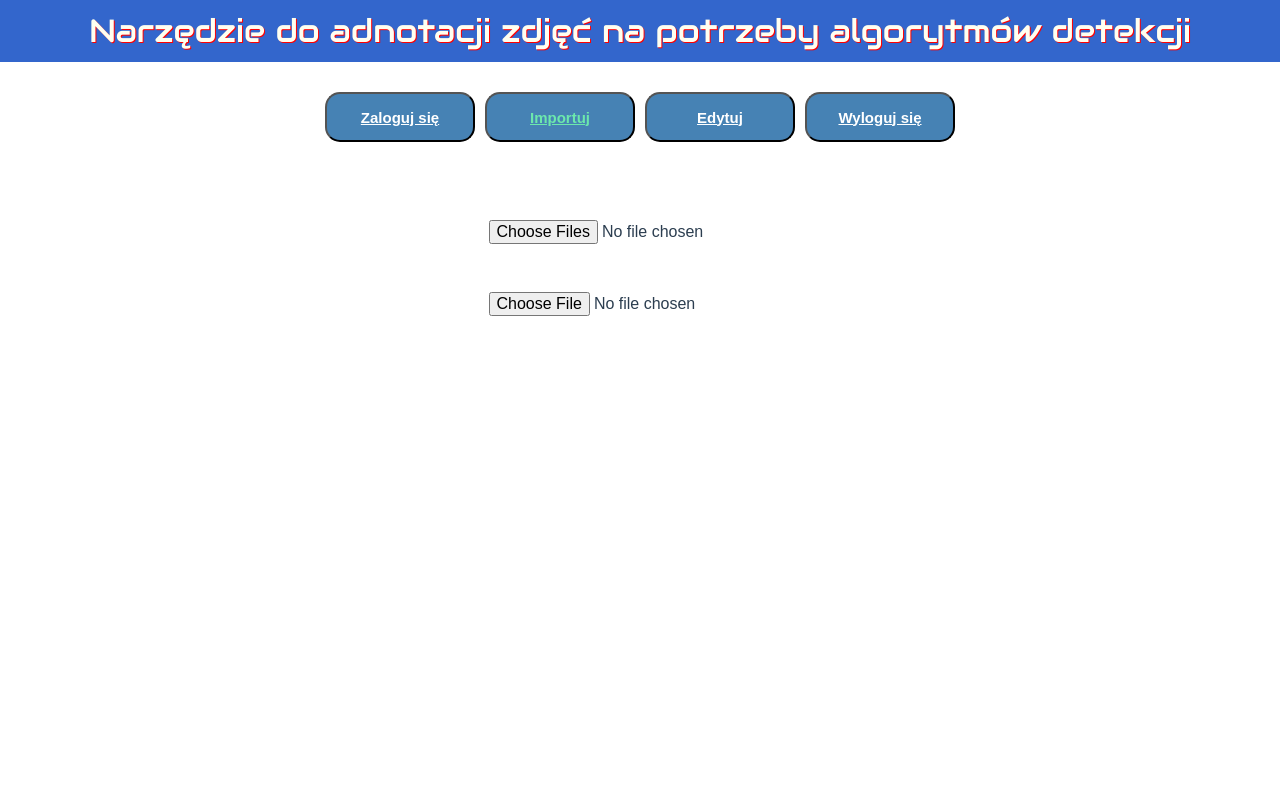
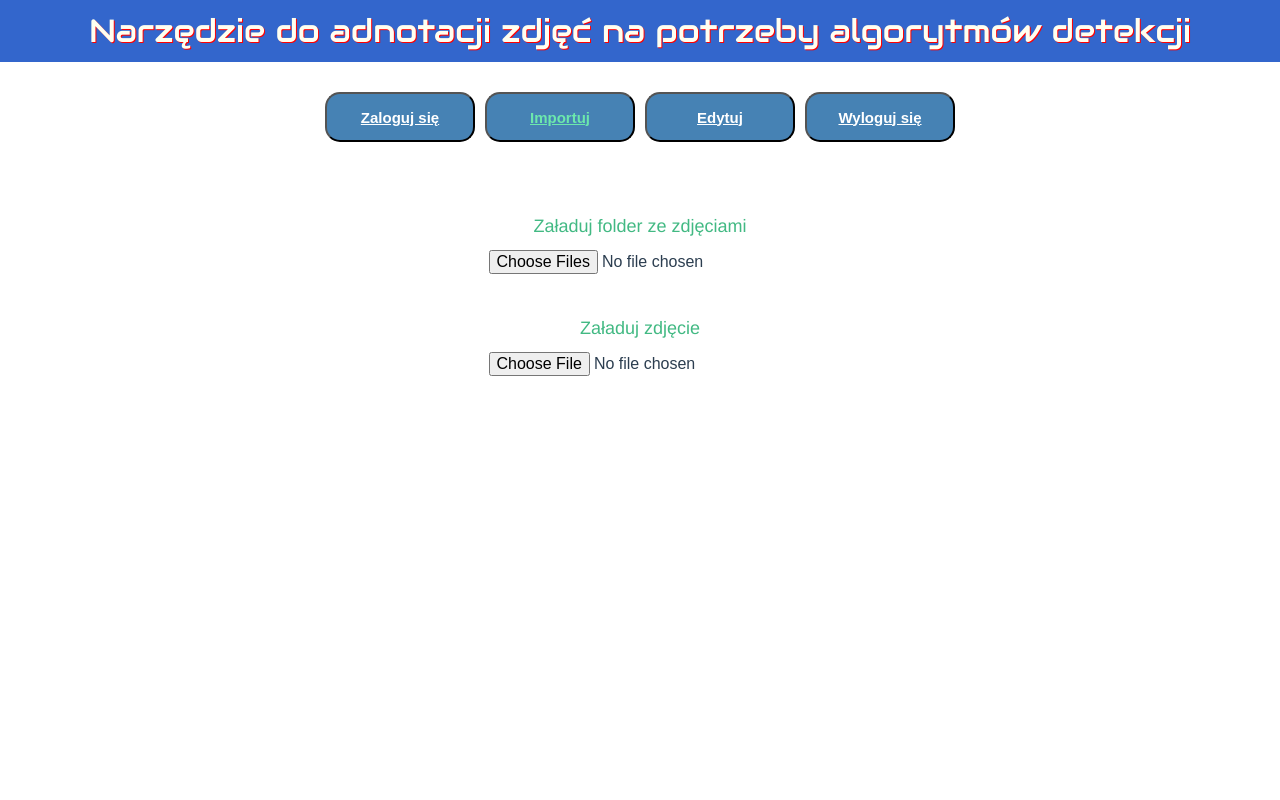
Before and after one commit to jdylik/Graphic-tool-to-annotate-images, a Vue app in the folder client/: page /import in a window 1280 px wide. Shown: the top 800 px of the page. Built offline with nearby package versions, Linux system fonts and the light colour scheme; a web font is replaced by a local one.

Commit message:
drobne zmiany wizualne na stronie importu i w stopce

```diff
--- a/client/src/App.vue
+++ b/client/src/App.vue
@@ -19,10 +19,11 @@
 
     </nav>
     <router-view/>
-    <footer>
+    </div>
+  <footer>
       <div id="footer">&copy Katarzyna Prokop, Jan Dylik, Adrian Matlok, Michał Pluszczewski</div>
-    </footer>
-  </div>
+  </footer>
+
 </template>
 
 <style>
@@ -36,7 +37,6 @@
 
 nav {
   padding: 30px;
-
 }
 
 nav a {
@@ -50,10 +50,10 @@ nav a.router-link-exact-active {
 
 #container {
 	width: 100%;
-	height: 100%;
+  min-height:100vh;
 	margin-left: auto;
 	margin-right: auto;
-  margin-bottom: -200px;
+  position:relative
 }
 
 #title {
@@ -72,7 +72,6 @@ footer {
     clear: both;
     position: sticky;
     height: 200px;
-
 }
 
 #footer {
@@ -84,7 +83,8 @@ footer {
 	text-align: center;
 	font-family: 'Autowide', cursive;
 	padding: 10px;
-	background-color: black
+	background-color: black;
+  margin-bottom:-200px;
 }
 
 .button {
--- a/client/src/views/HomeView.vue
+++ b/client/src/views/HomeView.vue
@@ -15,4 +15,6 @@ export default {
     HelloWorld
   }
 }
+
+
 </script>
--- a/client/src/views/Import_images.vue
+++ b/client/src/views/Import_images.vue
@@ -1,8 +1,8 @@
 <template>
 <div id="import">
-    <p>{{"Kliknij, jeżeli chcesz dodać folder zdjęć"}}</p>
+    <p>{{"Załaduj folder ze zdjęciami"}}</p>
     <input type="file" id="input_folder" @change="onFolder" webkitdirectory directory multiple/>
-    <p>{{"Kliknij, jeżeli chcesz dodać zdjęcie"}}</p>
+    <p>{{"Załaduj zdjęcie"}}</p>
     <input type="file" id="input_file" @change="onFile"/>
 </div>
 </template>
@@ -58,6 +58,8 @@ export default {
 p{
   padding: 15px;
   font-size: large;
+  color: #42b983;
+  margin-top: 30px;
 }
 input{
   font-size: medium;
```
